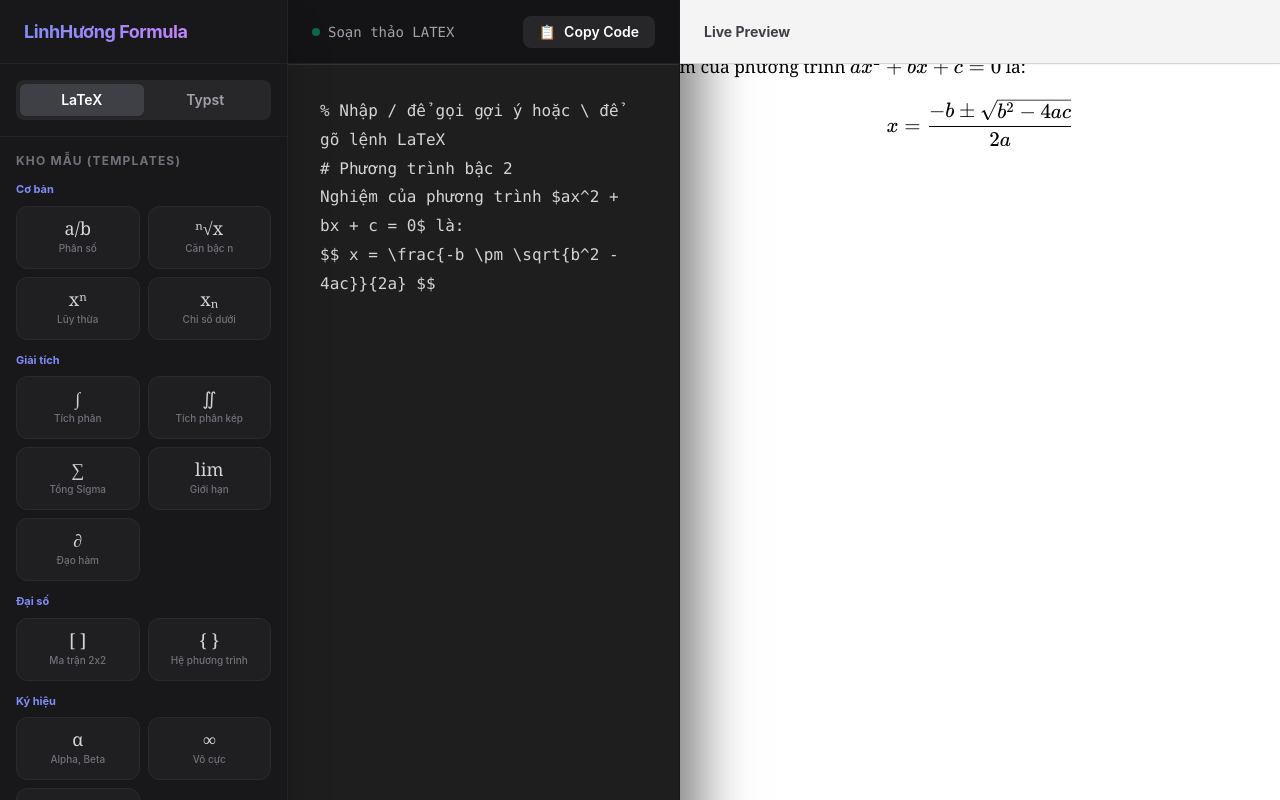
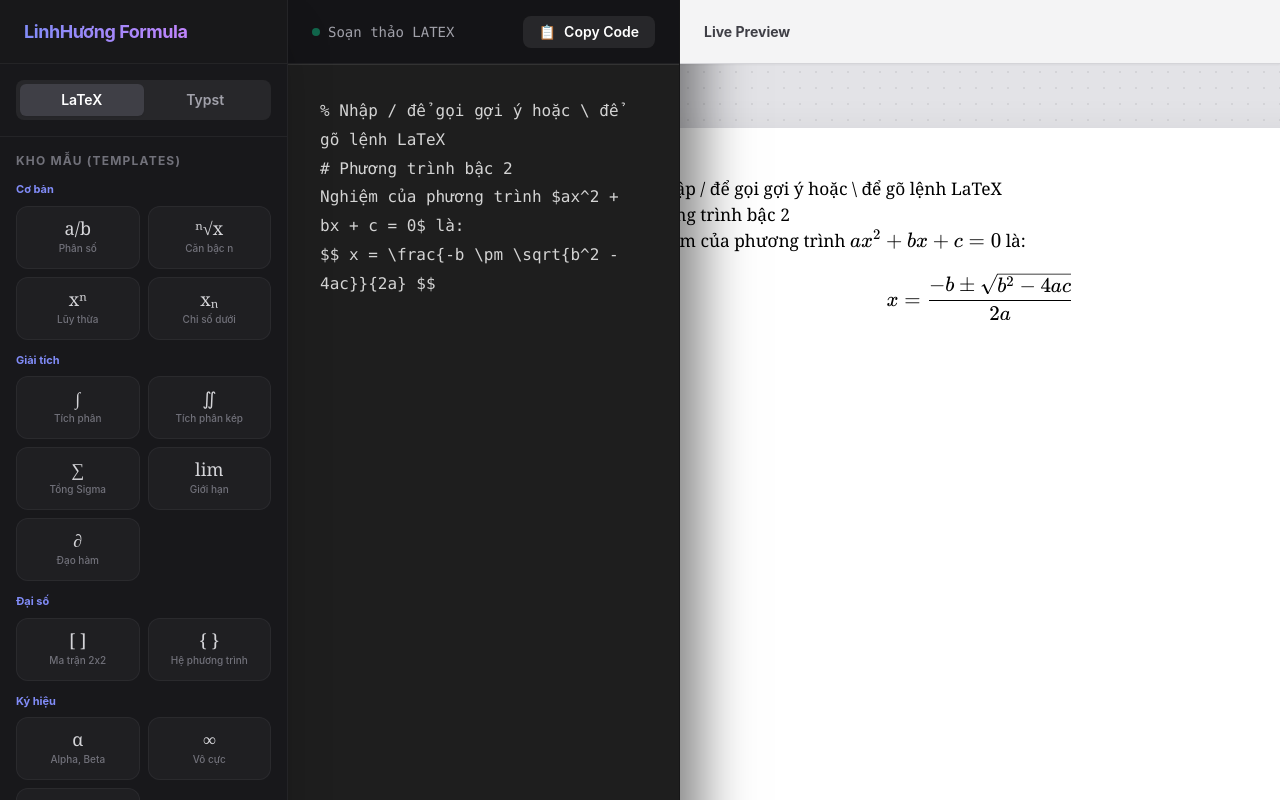
Before and after one commit to tamhonvotri/linhhuonglinux-office, a Svelte app in the folder apps/cong-thuc/: page / in a window 1280 px wide. Shown: the top 800 px of the page. Built offline with nearby package versions, Linux system fonts and the light colour scheme.

Commit message:
Upload apps/cong-thuc/src/App.svelte with huggingface_hub

```diff
--- a/apps/cong-thuc/src/App.svelte
+++ b/apps/cong-thuc/src/App.svelte
@@ -172,12 +172,12 @@ $ x = (-b +- sqrt(b^2 - 4 a c)) / (2 a) $
     const span = document.createElement('span');
     span.textContent = element.value.substring(position) || '.';
     div.appendChild(span);
-    document.body.appendChild(div);
+    element.parentElement?.appendChild(div);
     const coordinates = {
-      top: span.offsetTop,
-      left: span.offsetLeft
+      top: span.offsetTop - element.scrollTop,
+      left: span.offsetLeft - element.scrollLeft
     };
-    document.body.removeChild(div);
+    element.parentElement?.removeChild(div);
     return coordinates;
   }
 
@@ -457,7 +457,7 @@ $ x = (-b +- sqrt(b^2 - 4 a c)) / (2 a) $
     </div>
 
     <div
-      class="flex-1 overflow-hidden relative flex justify-center bg-zinc-200/50 bg-[radial-gradient(#d4d4d8_1px,transparent_1px)] [background-size:16px_16px]"
+      class="flex-1 overflow-hidden relative flex justify-center items-start pt-16 bg-zinc-200/50 bg-[radial-gradient(#d4d4d8_1px,transparent_1px)] [background-size:16px_16px]"
       on:wheel|nonpassive={handleWheel}
       on:mousedown={handlePanStart}
       on:mousemove={handlePanMove}
@@ -465,10 +465,10 @@ $ x = (-b +- sqrt(b^2 - 4 a c)) / (2 a) $
       on:mouseleave={handlePanEnd}
       style="cursor: {isPanning ? 'grabbing' : 'grab'};"
     >
-      <div class="absolute inset-0 flex items-center justify-center pointer-events-none">
+      <div class="absolute inset-0 flex justify-center items-start pt-16 pointer-events-none">
         <div
           class="relative pointer-events-auto transition-transform duration-75"
-          style="transform: translate({panX}px, {panY}px) scale({zoom}); transform-origin: center;"
+          style="transform: translate({panX}px, {panY}px) scale({zoom}); transform-origin: top center;"
         >
           {#if compileError}
             <div class="w-full max-w-[21cm] bg-rose-50 border border-rose-200 text-rose-700 p-6 rounded-xl font-mono text-sm whitespace-pre-wrap shadow-sm">
```
